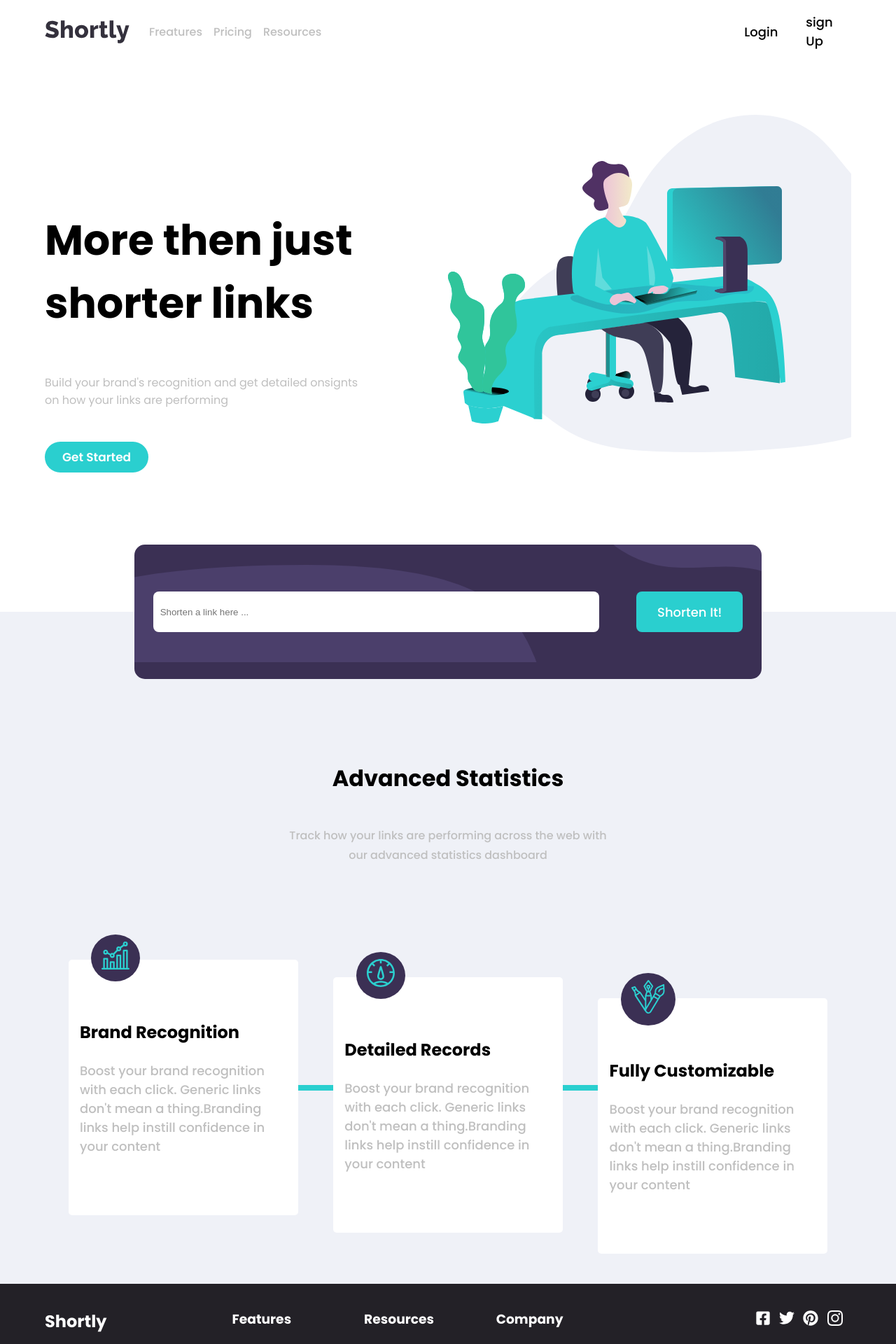
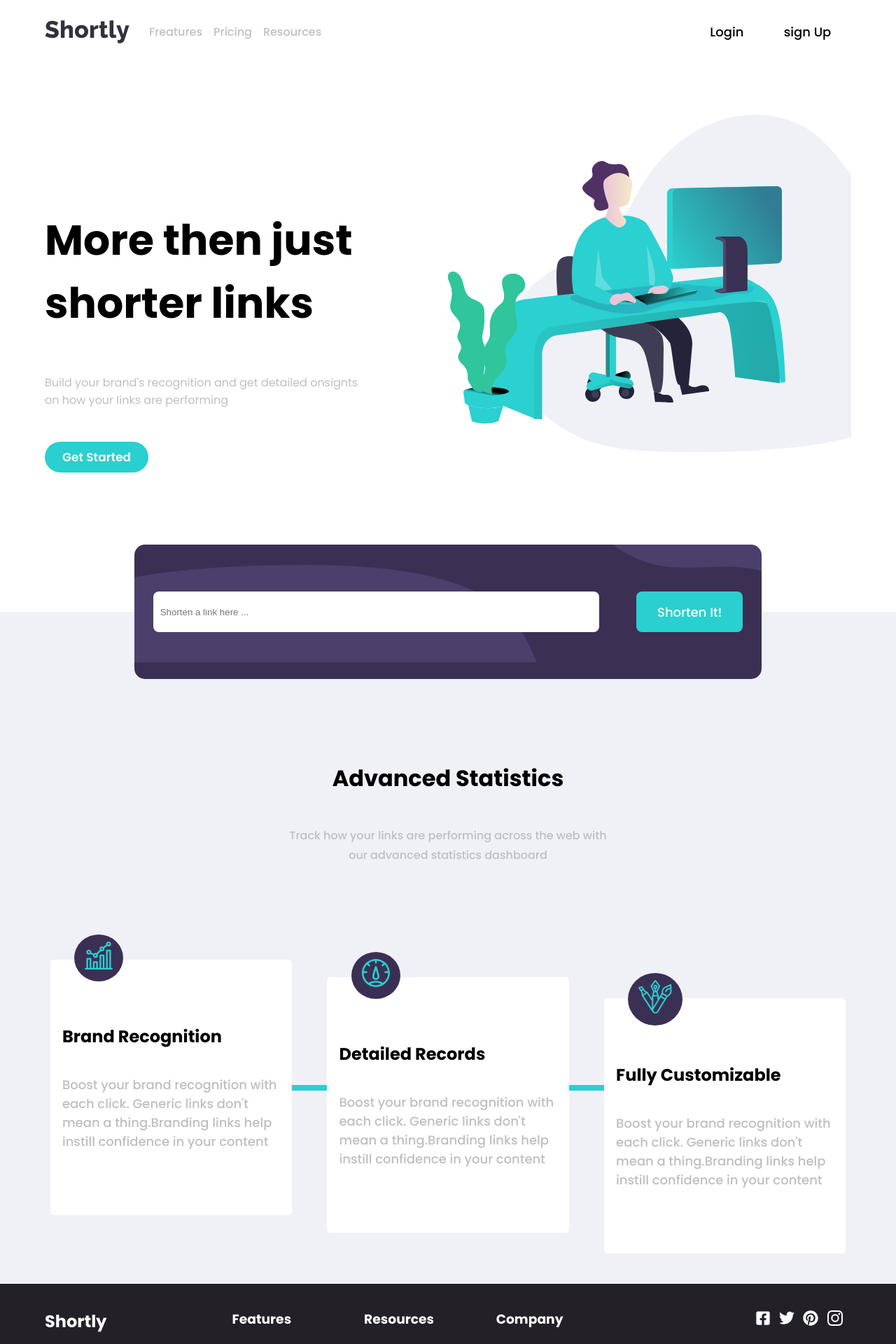
Before and after one commit to Thamarai-selvan-G/LinkShortener_React, a React (Create React App) app: page / in a window 1280 px wide. Shown: the top 1920 px of the page at 70% size. Built offline with nearby package versions, Linux system fonts and the light colour scheme.

Commit message:
cards completed

```diff
--- a/src/components/Navbar/Nav.css
+++ b/src/components/Navbar/Nav.css
@@ -43,7 +43,7 @@
     transition: 0.4s;
 }
 .user{
-    width: 15%;
+    width: 20%;
     display: flex;
     justify-content: space-around;
     align-items: center;
--- a/src/components/StatsArea/Stat.css
+++ b/src/components/StatsArea/Stat.css
@@ -85,7 +85,7 @@
     line-height: 28px;
 }
 .cards{
-    width: 95%;
+    width: 100%;
     height: 73%;
     display: flex;
     align-items:center;
```
